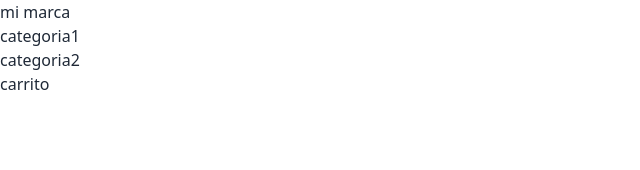
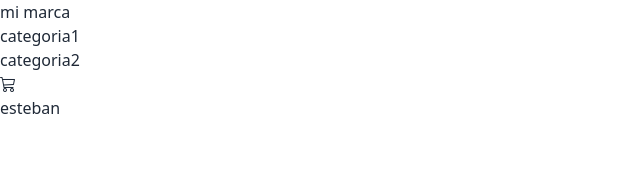
Before and after one commit to germangauna/reactfinal, a React (Create React App) app: page / in a window 1280 px wide. Shown: the top 170 px of the page, without its empty margins (0-640 px from the left). Built offline with nearby package versions, Linux system fonts and the light colour scheme.

Commit message:
creamos ItemListContainer y  Title

```diff
--- a/public/index.html
+++ b/public/index.html
@@ -24,6 +24,8 @@
       work correctly both with client-side routing and a non-root public URL.
       Learn how to configure a non-root public URL by running `npm run build`.
     -->
+    <!-- boostraps aicons-->
+    <link rel="stylesheet" href="https://cdn.jsdelivr.net/npm/bootstrap-icons@1.10.3/font/bootstrap-icons.css">
     <title>React App</title>
   </head>
   <body>
--- a/src/App.jsx
+++ b/src/App.jsx
@@ -1,11 +1,14 @@
 
 import './App.css';
 import NavBar from './components/NavBar';
-
+import ItemListContainer from './components/ItemListContainer'
 function App() {
   return (
 
-    <NavBar />
+    <>
+      <NavBar />
+      <ItemListContainer texto="esteban "/>
+    </>
 
   );
 }
--- /dev/null
+++ b/src/components/CardWidget/index.jsx
@@ -0,0 +1,9 @@
+import React from 'react'
+// EN CARDWIDGET CREAMOS EL ICONS DEL CARRITO DE COMPRAS
+const CardWidget = () => {
+    return (
+
+        <i className="bi bi-cart3"></i>//SACADO DE BOOSTRAP
+  );
+}
+export default CardWidget
--- /dev/null
+++ b/src/components/ItemListContainer/index.jsx
@@ -0,0 +1,9 @@
+import React from "react"
+import Title from '../Title'
+
+const ItemListContainer = (props) => {
+  return (
+    <Title greeting={props.texto } />
+  )
+}
+export default ItemListContainer
--- a/src/components/NavBar/index.jsx
+++ b/src/components/NavBar/index.jsx
@@ -1,7 +1,11 @@
 import React from 'react';
+import CardWidget from '../CardWidget'; // IMPORTAMOS EL CARDWIDGET PARA PONERLO EN EL CARRITO ICONS
+
 
 const NavBar = () => {
+
   return (
+
     <div className='container'>
       <nav className='nav'>
         <div className='nav_brand'>
@@ -15,7 +19,7 @@ const NavBar = () => {
             <a className='nav_link' href="#">categoria2</a>
           </li>
           <li>
-            <a className='nav_link' href="#">carrito</a>
+            <a className='nav_link' href="#"> <CardWidget/> </a>
           </li>
         </ul>
       </nav>
--- a/src/components/title/index.jsx
+++ b/src/components/title/index.jsx
@@ -0,0 +1,10 @@
+import React from "react";
+
+export const Title = ({greeting}) => {
+    return (
+        <h1>{greeting}</h1>
+    )
+}
+
+
+export default Title
```
Also changed, not shown: src/components/ItemListContainer/itemListContainer.css (added).
